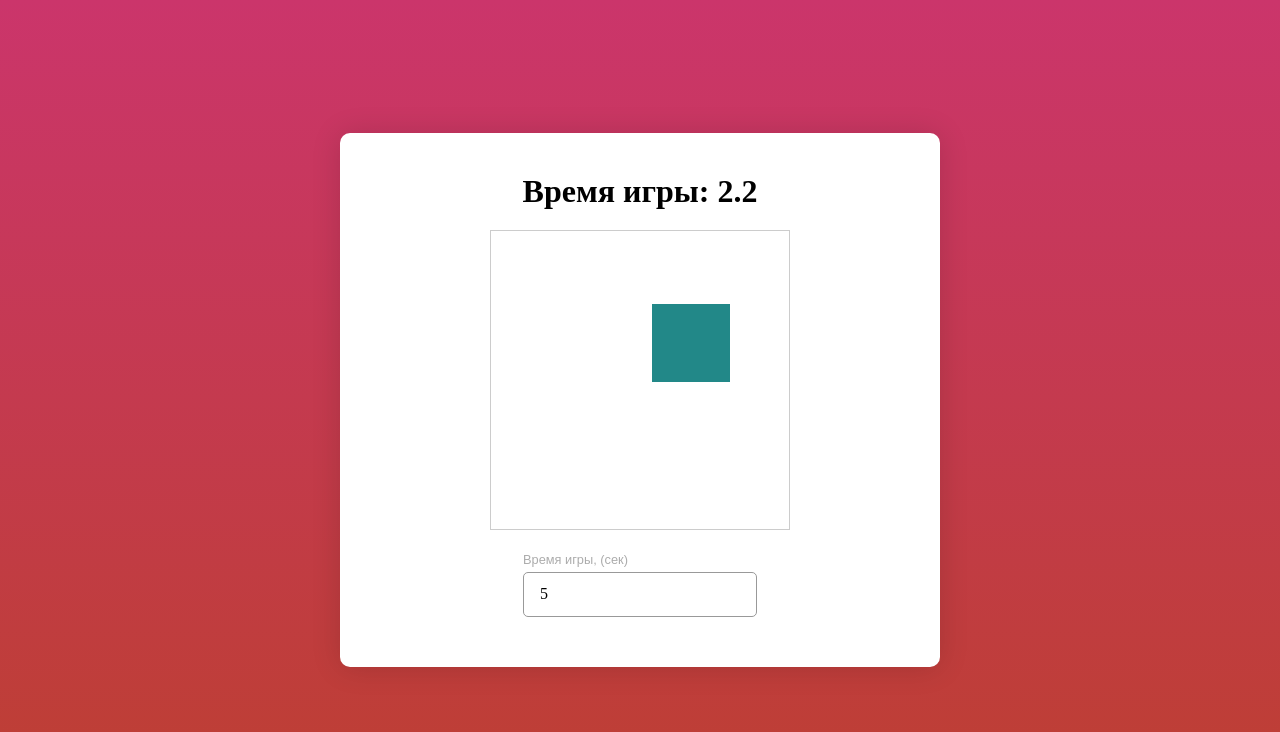
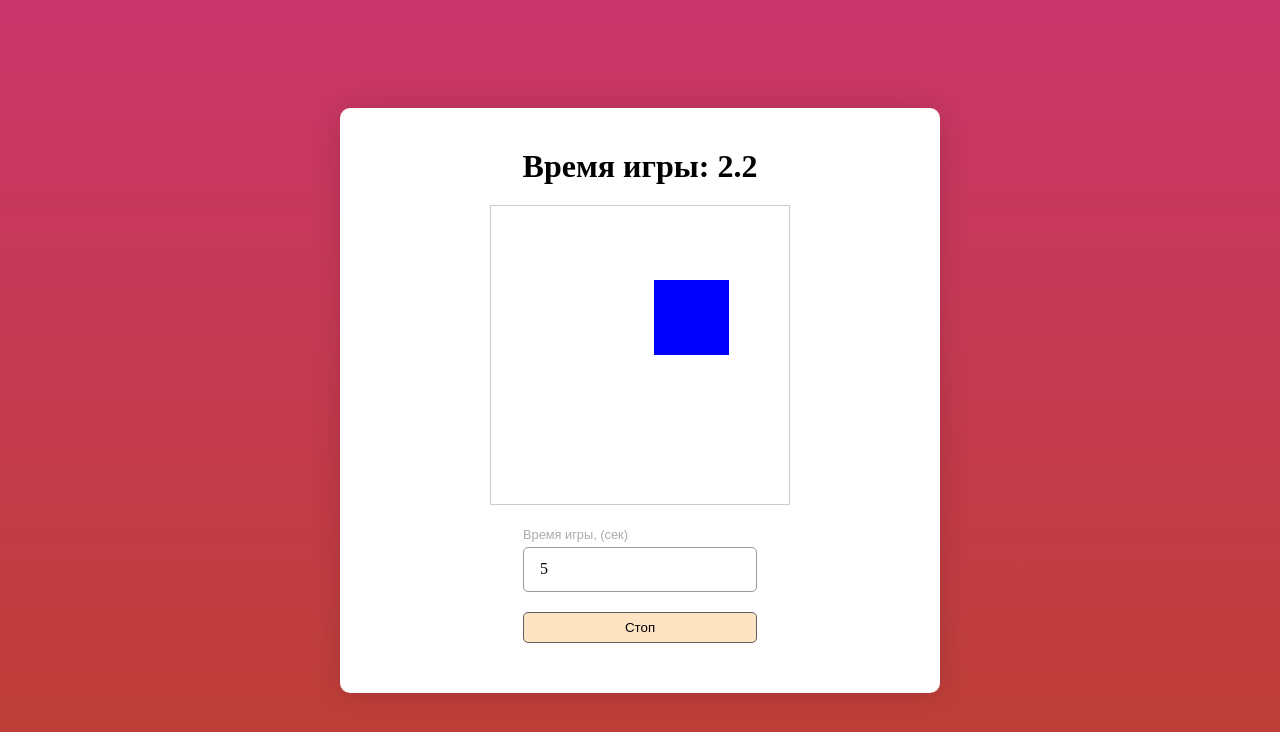
Before and after one commit to dangor220/js-mini-game, a plain HTML site: page index.html in a window 1280 px wide. Both pictures are taken after a click on the button "Начать". Drawn offline with Linux system fonts and the light colour scheme.

Commit message:
repetition of what was learned

```diff
--- a/index.html
+++ b/index.html
@@ -23,12 +23,14 @@
             <div class="input">
             <label for="game-time">Время игры, (сек)</label>
             <input type="number" id="game-time" min="5" step="1" value="5">
+            <button id="stop-game" class="hide">Стоп</button>
             </div>
         </div>
     </div>
 
 
 
-   <script src="index.js"></script>
+   <!-- <script src="index.js"></script> -->
+   <script src="script.js"></script>
 </body>
 </html>
--- /dev/null
+++ b/script.js
@@ -0,0 +1,100 @@
+var $start = document.querySelector('#start')
+var $game = document.querySelector('#game')
+var $time = document.querySelector('#time')
+var $timeHeader = document.querySelector('#time-header')
+var $resultHeader = document.querySelector('#result-header')
+var $result = document.querySelector('#result')
+var $gameTime = document.querySelector('#game-time')
+var $stopGame = document.querySelector('#stop-game')
+
+var score = 0
+var color = ['red', 'blue', 'pink', 'yellow', 'green', 'orange']
+var isGameStarted = false
+
+$start.addEventListener('click', startGame)
+$game.addEventListener('click', handleBoxClick)
+$gameTime.addEventListener('input', setGameTime)
+$stopGame.addEventListener('click', stopGameClick)
+
+
+
+function startGame() {
+    score = 0
+    setGameTime()
+    $stopGame.classList.remove('hide')
+    $gameTime.setAttribute('disabled', true)
+    $timeHeader.classList.remove('hide')
+    $resultHeader.classList.add('hide')
+    isGameStarted = true
+    $start.classList.add('hide')
+    $game.style.backgroundColor = '#fff'
+
+    var interval = setInterval(function() {
+        var time = +$time.textContent
+
+        if (time <= 0) {
+            clearInterval(interval)
+            endGame()
+        } else {
+            $time.textContent = (time - .1).toFixed(1)
+        }
+    }, 100)
+
+    renderBox()
+}
+
+function stopGameClick () {
+    endGame()
+}
+
+function renderBox() {
+    $game.innerHTML = ''
+    var box = document.createElement('div')
+    var boxSize = getRandom(20, 100)
+    var gameSize = $game.getBoundingClientRect()
+    var maxTop = gameSize.height - boxSize
+    var maxLeft = gameSize.width - boxSize
+
+    box.style.position = 'absolute'
+    box.style.height = box.style.width = boxSize + 'px'
+    box.style.backgroundColor = color[getRandom(0, color.length)]
+    box.style.cursor = 'pointer'
+    box.setAttribute('data-box', 'true')
+
+    $game.insertAdjacentElement("afterbegin", box)
+    box.style.top = getRandom(0, maxTop) + 'px'
+    box.style.left = getRandom(0, maxLeft) + 'px'
+}
+
+function handleBoxClick(event) {
+    if (!isGameStarted) {
+        return
+    }
+    if (event.target.dataset.box) {
+        score++
+        renderBox()
+    }
+
+}
+
+function getRandom (min, max) {
+    return Math.floor(Math.random() * (max - min) + min)
+}
+
+function endGame () {
+    isGameStarted = false
+    $timeHeader.classList.add('hide')
+    $resultHeader.classList.remove('hide')
+    $result.textContent = score
+    $start.classList.remove('hide')
+    $game.style.backgroundColor = '#ccc'
+    $game.innerHTML = ''
+    $gameTime.removeAttribute('disabled')
+    $stopGame.classList.add('hide')
+}
+function setGameTime() {
+    var time = +$gameTime.value
+    $time.textContent = time.toFixed(1)
+    $timeHeader.classList.remove('hide')
+    $resultHeader.classList.add('hide')
+}
--- a/style.css
+++ b/style.css
@@ -15,7 +15,14 @@
     overflow: hidden;
     background: linear-gradient(#CB356B, #BD3F32);
     }
-
+    #stop-game {
+        margin-top: 20px; width: 100%; background-color: bisque; padding: 7px; border-radius: 5px; border: 1px solid rgb(95, 95, 95);
+        transition: .2s linear;
+    }
+    #stop-game:hover {
+        box-shadow: 0 6px 16px 0 rgba(0,0,0,.2);
+        transform: translateY(-1px);
+    }
     .app {
     background: #fff;
     padding: 20px;
```
